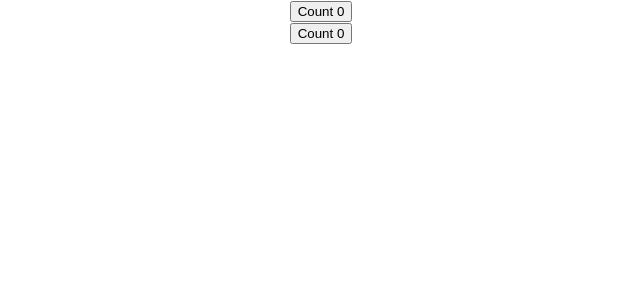
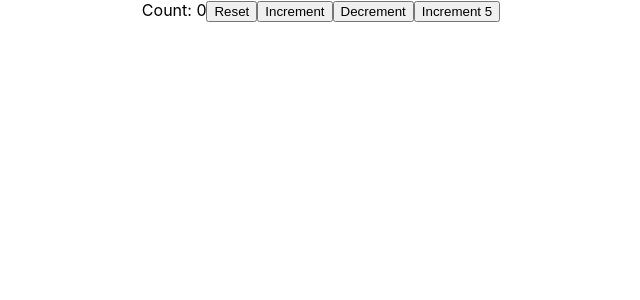
Before and after one commit to joypoddar/state-hooks, a React (Create React App) app in the folder state-hooks/: page / in a window 1280 px wide. Shown: the top 300 px of the page, without its empty margins (319-959 px from the left). Built offline with nearby package versions, Linux system fonts and the light colour scheme.

Commit message:
#3 - useState with previous state

```diff
--- a/state-hooks/src/App.js
+++ b/state-hooks/src/App.js
@@ -1,13 +1,11 @@
 import React from "react";
 import "./App.css";
-import ClassCounter from "./components/ClassCounter";
-import HookCounter from "./components/HookCounter";
+import HookCounterTwo from "./components/HookCounterTwo";
 
 function App() {
   return (
     <div className="App">
-      <HookCounter />
-      <ClassCounter />
+      <HookCounterTwo />
     </div>
   );
 }
--- /dev/null
+++ b/state-hooks/src/components/HookCounterTwo.js
@@ -0,0 +1,27 @@
+import React, { useState } from "react";
+
+function HookCounterTwo() {
+  const initialCount = 0;
+  const [count, setCount] = useState(initialCount);
+
+  const incrementFive = () => {
+    for (let i = 0; i < 5; i++) {
+      setCount((prevCount) => prevCount + 1);
+    }
+  };
+  return (
+    <div>
+      Count: {count}
+      <button onClick={() => setCount(initialCount)}>Reset</button>
+      <button onClick={() => setCount((prevCount) => prevCount + 1)}>
+        Increment
+      </button>
+      <button onClick={() => setCount((prevCount) => prevCount - 1)}>
+        Decrement
+      </button>
+      <button onClick={incrementFive}>Increment 5</button>
+    </div>
+  );
+}
+
+export default HookCounterTwo;
```
